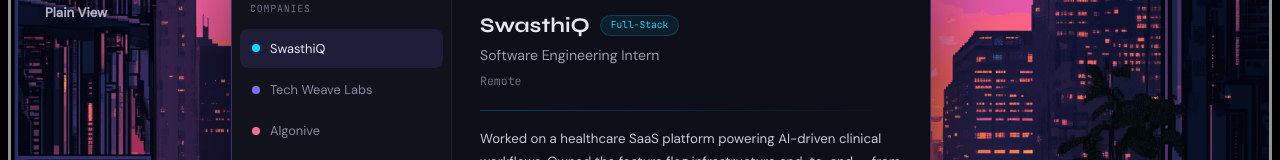
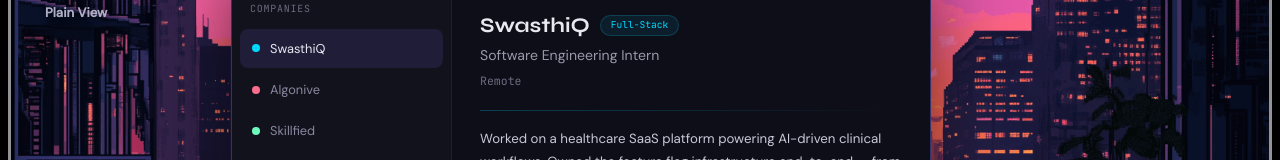
Before and after one commit to Suyash1933/portfolio, a Next.js app: page / in a window 1280 px wide. Both pictures are taken after a click on the button 640 px from the left and 697 px from the top of the page. Shown: the part 171-331 px from the top of the page. Built offline with nearby package versions, Linux system fonts and the light colour scheme.

Commit message:
Update ExperienceWindow.js

```diff
--- a/components/os/windows/ExperienceWindow.js
+++ b/components/os/windows/ExperienceWindow.js
@@ -20,25 +20,25 @@
       'Connected frontend with backend APIs, resolved CORS/routing issues and added smoke tests.',
     ],
   },
-  {
-    company: 'Tech Weave Labs',
-    role: 'Software Engineering Intern',
-    period: 'Jan 2026 – Mar 2026',
-    type: 'Full-Stack',
-    color: '#7c6dfa',
-    tech: ['React', 'Node.js', 'Express.js', 'PostgreSQL', 'WebSockets', 'Whisper API'],
-    certificate: 'https://example.com/certificate-tech-weave-labs',
-    description:
-      'Built a production-grade Hospital Management System from the ground up, serving Admin, Doctor, and Patient roles. Streamlined clinical operations with real-time queue management, AI-powered prescription automation, and a comprehensive analytics dashboard.',
-    points: [
-      'Built a full-stack Hospital Management System supporting Admin, Doctors, and Patients workflows.',
-      'Designed a real-time OPD queue system using WebSockets to reduce wait time.',
-      'Integrated AI-based speech-to-text prescriptions using Whisper API.',
-      'Developed secure REST APIs with role-based authentication.',
-      'Implemented appointment scheduling with automated reminders reducing no-show rates.',
-      'Built admin analytics dashboard with real-time metrics for department load and throughput.',
-    ],
-  },
+  // {
+  //   company: 'Tech Weave Labs',
+  //   role: 'Software Engineering Intern',
+  //   period: 'Jan 2026 – Mar 2026',
+  //   type: 'Full-Stack',
+  //   color: '#7c6dfa',
+  //   tech: ['React', 'Node.js', 'Express.js', 'PostgreSQL', 'WebSockets', 'Whisper API'],
+  //   certificate: 'https://example.com/certificate-tech-weave-labs',
+  //   description:
+  //     'Built a production-grade Hospital Management System from the ground up, serving Admin, Doctor, and Patient roles. Streamlined clinical operations with real-time queue management, AI-powered prescription automation, and a comprehensive analytics dashboard.',
+  //   points: [
+  //     'Built a full-stack Hospital Management System supporting Admin, Doctors, and Patients workflows.',
+  //     'Designed a real-time OPD queue system using WebSockets to reduce wait time.',
+  //     'Integrated AI-based speech-to-text prescriptions using Whisper API.',
+  //     'Developed secure REST APIs with role-based authentication.',
+  //     'Implemented appointment scheduling with automated reminders reducing no-show rates.',
+  //     'Built admin analytics dashboard with real-time metrics for department load and throughput.',
+  //   ],
+  // },
   {
     company: 'Algonive',
     role: 'Backend Developer Intern',
```
